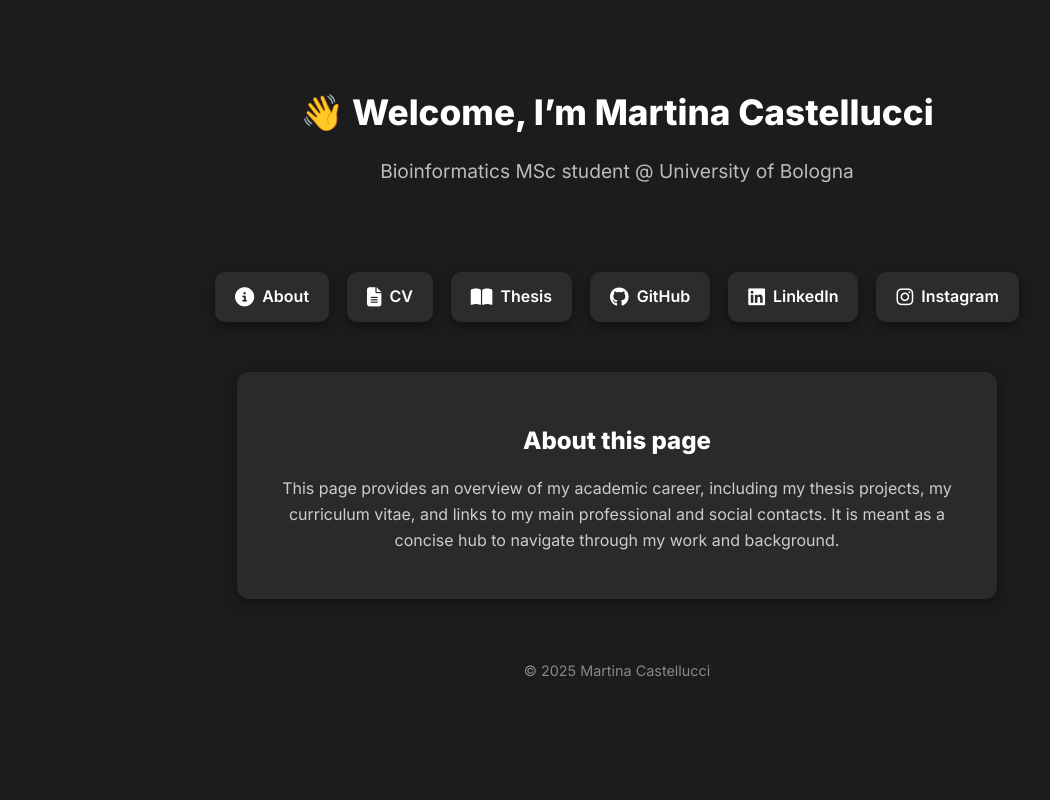
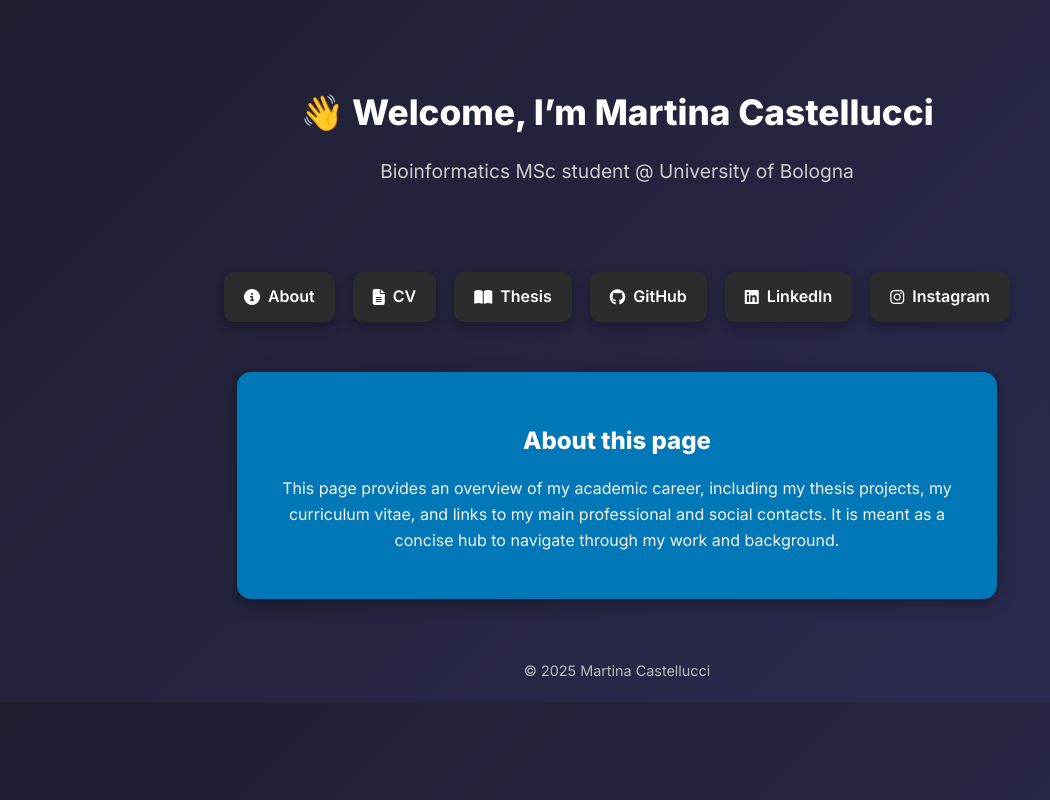
Before and after one commit to Martinaa1408/Martinaa1408.github.io, a plain HTML site: page index.html in a window 1280 px wide. Shown: the whole page, without its empty margins (23-1073 px from the left). Drawn offline with Linux system fonts and the light colour scheme.

Commit message:
Update style.css

```diff
--- a/style.css
+++ b/style.css
@@ -4,7 +4,7 @@ body {
   margin: 0;
   font-family: 'Inter', sans-serif;
   line-height: 1.6;
-  background: #1c1c1c;
+  background: linear-gradient(135deg, #1e1e2f, #2c2c54);
   color: #eaeaea;
   text-align: center;
 }
@@ -22,11 +22,11 @@ body {
 
 .hero h2 {
   font-weight: 400;
-  color: #bbb;
+  color: #ccc;
   font-size: 1.2rem;
 }
 
-/* Menu with buttons */
+/* Menu */
 .menu {
   margin: 40px auto;
   display: flex;
@@ -43,32 +43,41 @@ body {
   font-weight: 600;
   font-size: 1rem;
   color: #fff;
-  background: #2c2c2c;
   padding: 12px 20px;
   border-radius: 10px;
-  box-shadow: 0 4px 12px rgba(0,0,0,0.4);
+  box-shadow: 0 4px 12px rgba(0,0,0,0.3);
   transition: all 0.3s ease;
 }
 
-.menu a i {
-  font-size: 1.2rem;
-}
-
+/* Default hover */
 .menu a:hover {
-  background: #0077b6;
-  color: #fff;
   transform: translateY(-3px);
   box-shadow: 0 6px 16px rgba(0,0,0,0.5);
 }
 
-/* About */
+/* Individual colors */
+.menu a { background: #2c2c2c; }
+.menu a:hover { background: #444; }
+
+.menu a.github { background: #333; }
+.menu a.github:hover { background: #000; }
+
+.menu a.linkedin { background: #0077b5; }
+.menu a.linkedin:hover { background: #005582; }
+
+.menu a.instagram {
+  background: linear-gradient(45deg,#f09433,#e6683c,#dc2743,#cc2366,#bc1888);
+}
+.menu a.instagram:hover { opacity: 0.9; }
+
+/* About section */
 .about {
   margin: 50px auto;
   padding: 30px;
   max-width: 700px;
-  background: #2a2a2a;
-  border-radius: 12px;
-  box-shadow: 0 4px 14px rgba(0,0,0,0.4);
+  background: #0077b6;
+  border-radius: 14px;
+  box-shadow: 0 4px 16px rgba(0,0,0,0.4);
 }
 
 .about h2 {
@@ -78,12 +87,12 @@ body {
 
 .about p {
   font-size: 1rem;
-  color: #ccc;
+  color: #f5f5f5;
 }
 
 /* Footer */
 footer {
   margin: 60px 0 20px;
   font-size: 0.9rem;
-  color: #888;
+  color: #bbb;
 }
```
